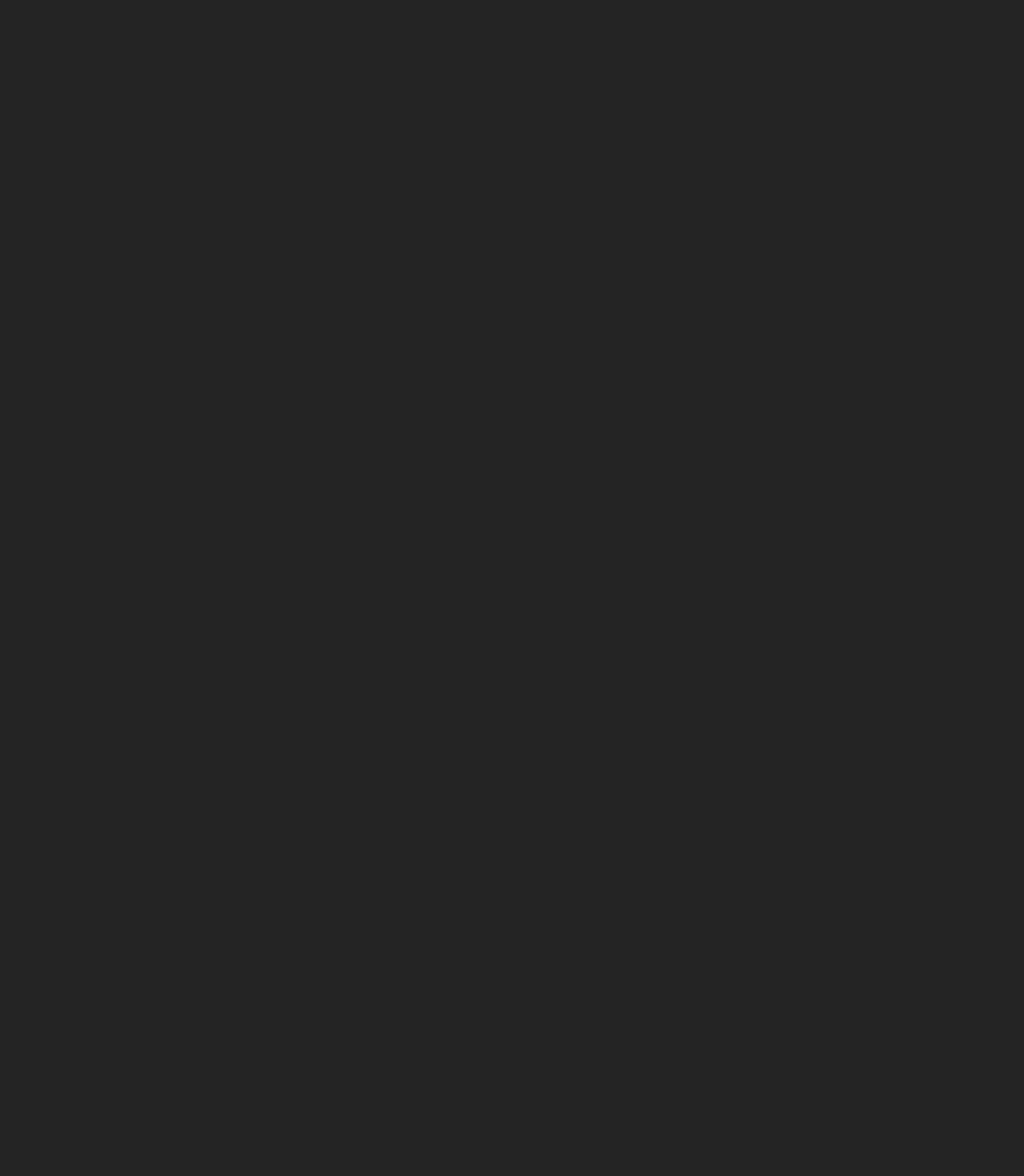
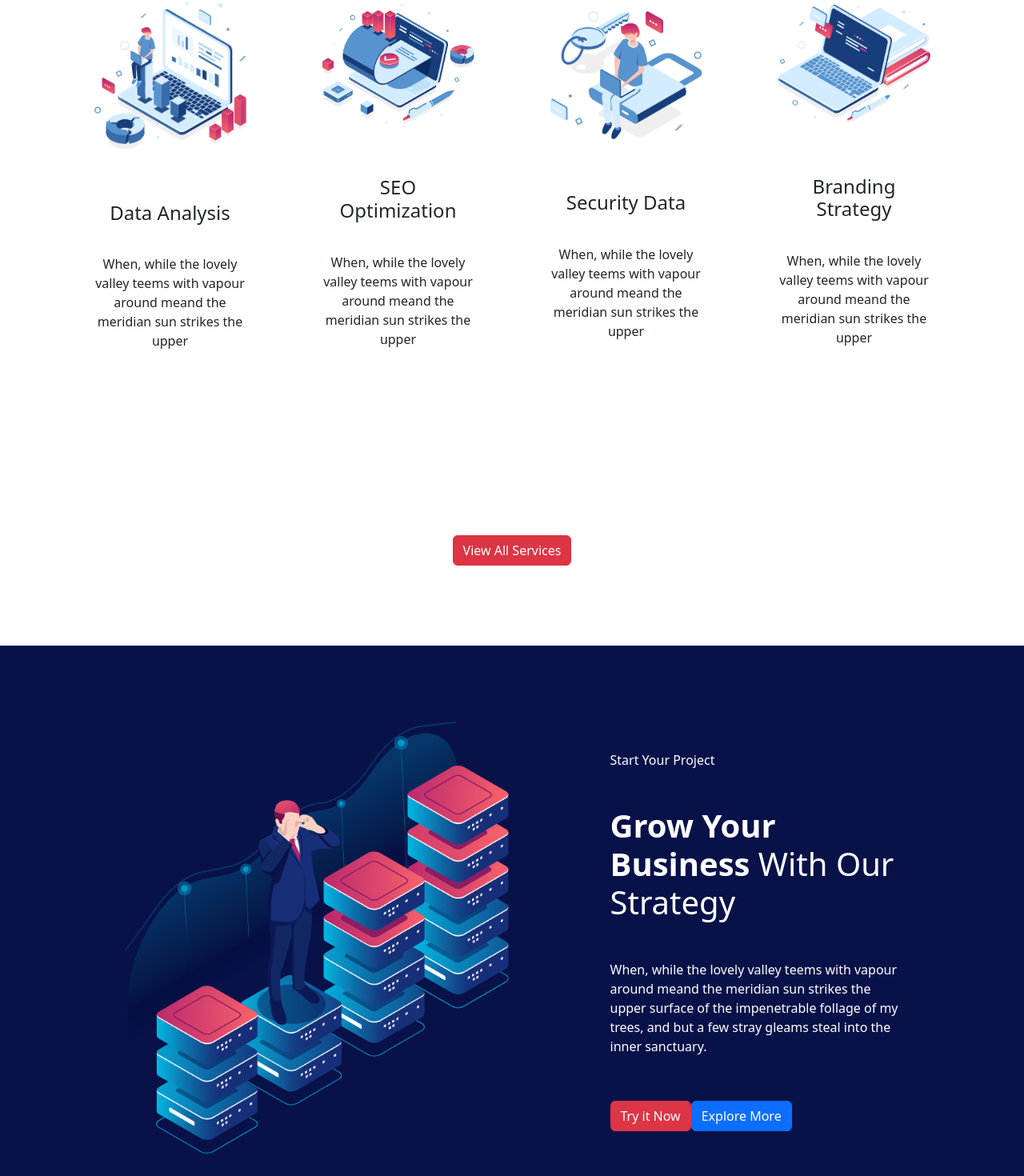
Before and after one commit to Gutierrez-Pool/proj-html-vuejs, a Vue app: page / in a window 1280 px wide. Shown: the part 1183-2653 px from the top of the page at 80% size. Before the commit the page ends 861 px from the top, so only its background shows below. Built offline with nearby package versions, Linux system fonts and the light colour scheme.

Commit message:
aggiunte sezioni service e project

```diff
--- a/src/App.vue
+++ b/src/App.vue
@@ -1,5 +1,6 @@
 <script>
 import Header from './components/Header.vue';
+import Main from './components/Main.vue';
 
 export default {
   data() {
@@ -10,12 +11,14 @@ export default {
 
   components: {
     Header,
+    Main,
   }
 }
 </script>
 
 <template>
   <Header></Header>
+  <Main></Main>
 </template>
 
 <style lang="scss">
--- a/src/components/Main.vue
+++ b/src/components/Main.vue
@@ -1,10 +1,12 @@
 <script>
 import OurServices from '../components/OurServices.vue';
+import StartProject from './StartProject.vue';
 
 export default {
 
     components: {
         OurServices,
+        StartProject,
     }
 
 }
@@ -12,6 +14,7 @@ export default {
 
 <template>
     <OurServices></OurServices>
+    <StartProject></StartProject>
 </template>
 
 <style></style>
--- a/src/components/OurServices.vue
+++ b/src/components/OurServices.vue
@@ -1,13 +1,90 @@
 <script>
 export default {
     name: 'OurServices',
+
+    data() {
+        return {
+            services: [
+                {
+                    image: '/public/img/Group-247.png',
+                    title: 'Data Analysis',
+                    text: 'When, while the lovely valley teems with vapour around meand the meridian sun strikes the upper'
+                },
+                {
+                    image: '/public/img/Group-567.png',
+                    title: 'SEO Optimization',
+                    text: 'When, while the lovely valley teems with vapour around meand the meridian sun strikes the upper'
+                },
+                {
+                    image: '/public/img/Group-538.png',
+                    title: 'Security Data',
+                    text: 'When, while the lovely valley teems with vapour around meand the meridian sun strikes the upper'
+                },
+                {
+                    image: '/public/img/Group-566.png',
+                    title: 'Branding Strategy',
+                    text: 'When, while the lovely valley teems with vapour around meand the meridian sun strikes the upper'
+                },
+            ]
+        }
+    },
 }
 </script>
 
 <template>
 
+    <div id="our-services" class="container">
+        <div class="title">
+            <h6>Our Services</h6>
+            <h2><strong>What</strong> We Do</h2>
+            <p>When, while the lovely valley teems with vapour around meand the</p>
+        </div>
+
+        <div class="service d-flex justify-content-around align-items-center">
+            <div
+                v-for="service in services"
+                class="col-2 d-flex flex-column"
+            >
+                <img :src="service.image" alt="">
+                <h4>{{ service.title }}</h4>
+                <p>{{ service.text }}</p>
+            </div>
+        </div>
+
+        <div class="btn btn-danger">
+            View All Services
+        </div>
+
+    </div>
 
 </template>
 
 <style>
+
+#our-services {
+
+    padding: 75px 0px 100px;
+    text-align: center;
+
+    .title {
+        padding-bottom: 135px;
+    }
+
+    .service {
+        padding-bottom: 215px;
+
+        img {
+            width: 100%;
+            max-height: 250px;
+            padding-bottom: 65px;
+        }
+
+        h4 {
+            padding-bottom: 30px;
+        }
+    }
+
+}
+
+
 </style>
--- /dev/null
+++ b/src/components/StartProject.vue
@@ -0,0 +1,76 @@
+<script>
+export default {
+    name: 'StartProject',
+}
+</script>
+
+<template>
+
+    <section id="start-project">
+        <div class="container d-flex justify-content-around align-items-center">
+            <div class="immagini col-4">
+                <img id="img-front" src="/public/img/men-data.png" alt="">
+                <img id="img-bg" src="/public/img/nemoodar.png" alt="">
+            </div>
+
+            <div class="text col-4 d-flex flex-column">
+                <h6>Start Your Project</h6>
+                <h1><strong>Grow Your Business</strong> With Our Strategy</h1>
+                <p>
+                    When, while the lovely valley teems with vapour around meand the meridian sun strikes the upper surface of the impenetrable follage of my trees, and but a few stray gleams steal into the inner sanctuary.
+                </p>
+
+                <div>
+                    <div class="btn btn-danger">Try it Now</div>
+                    <div class="btn btn-primary">Explore More</div>
+                </div>
+            </div>
+        </div>
+    </section>
+
+</template>
+
+<style lang="scss">
+@use '../styles/variables' as *;
+
+#start-project {
+
+    padding: 105px 0 150px;
+    background-color: $bg-primary;
+    color: white;
+
+    .immagini {
+        width: 490px;
+        height: 530px;
+        position: relative;
+
+        img {
+            position: absolute;
+
+            max-width: 100%;
+            max-height: 100%;
+        }
+
+        #img-bg {
+            max-width: 420px;
+
+            top: -10px;
+            left: 10px;
+            z-index: 0;
+        }
+
+        #img-front {
+            max-height: 485px;
+            right: 0;
+            bottom: 0;
+            z-index: 1;
+        }
+    }
+
+    .text {
+        gap: 40px;
+    }
+}
+
+
+</style>
```
Also changed, not shown: src/components/Portfolio.vue (added, +13 -0 lines).
